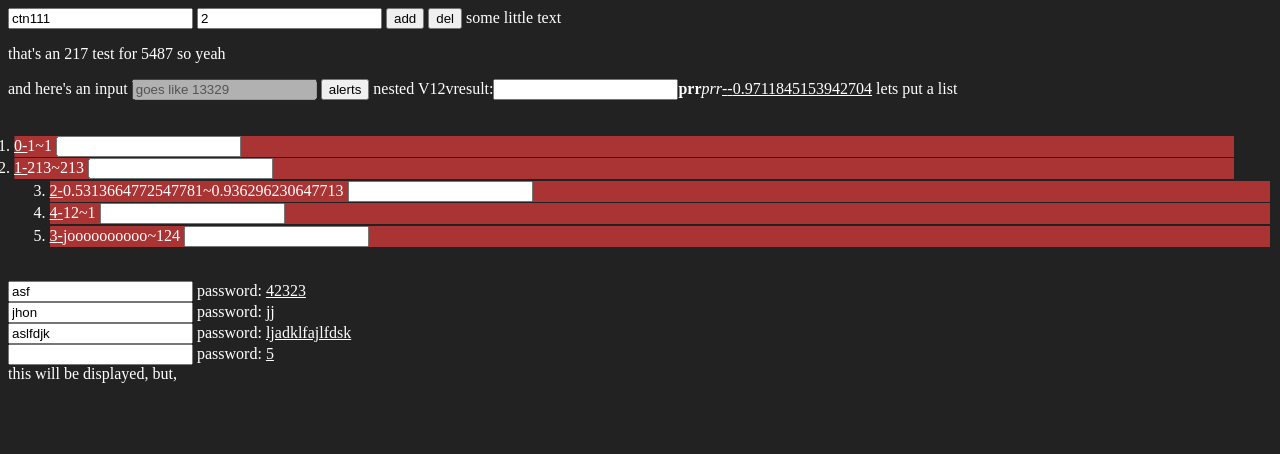
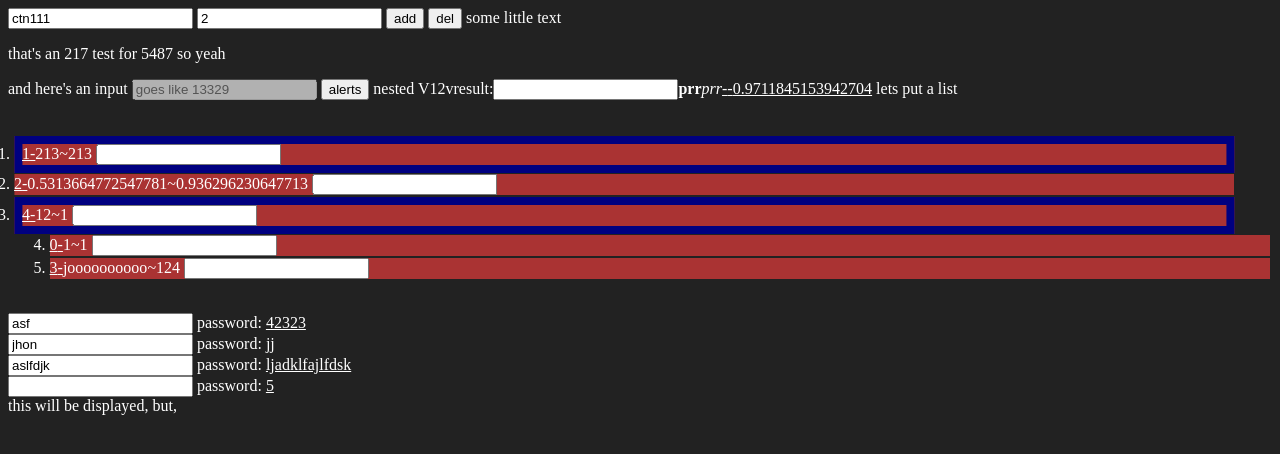
Before and after one commit to va9iff/vanyl, a plain HTML site: page samples/initial/index.html in a window 1280 px wide. Drawn offline with Linux system fonts and the light colour scheme.

Commit message:
add ${{ .className : true }} class feature; notes

```diff
--- a/samples/initial/app.js
+++ b/samples/initial/app.js
@@ -76,7 +76,7 @@ let myView = props => {
 	nested ${vicka}
 	lets put a list
 	<ol>
-		${arr.map((prop,i)=>v`<li ${{key: prop.key, keep:prop.keep || Math.random()>0.5}}><u>${i}-</u>${prop.key}~${prop.val} <input type="text"></li>`)}
+		${arr.map((prop,i)=>v`<li ${{key: prop.key, keep:prop.keep || Math.random()>0.5, ".highlight": Math.random()>0.7}}><u>${i}-</u>${prop.key}~${prop.val} <input type="text"></li>`)}
 	</ol>
 	${users.map(props=>userComponent(props))}
 	this will be displayed, but,
--- a/samples/initial/index.html
+++ b/samples/initial/index.html
@@ -20,7 +20,9 @@
 				transform: translateX(0);
 			}
 		}
-
+		.highlight{
+			border: 8px solid navy;
+		}
 		li{
 			animation-name: bring;
 			animation-duration: 200ms;
--- a/src/index.js
+++ b/src/index.js
@@ -106,12 +106,12 @@ export class Vanyl {
 
 			switch (data.handleType) {
 
-			case "__LIST__":
+			case "__LIST__": // arg is the array of vResults
 				let frag = document.createDocumentFragment()
 				for (let vResult of arg) {
 					let dataVanyl = data.vanyls[vResult.key] // take vResult in display
 					if (dataVanyl) {
-						console.log(vResult.keep)
+						// console.log(vResult.keep)
 						if (!vResult.keep) frag.appendChild(dataVanyl.topElement)
 						dataVanyl.updateWith(vResult) // I want it synchronous. so, we do a way around (look up)
 					} else {
@@ -131,15 +131,24 @@ export class Vanyl {
 				data.element.after(frag)
 				break
 
-			case "__TEXT__":
+			case "__TEXT__":  // arg is the dynamic text
 				data.element.nodeValue = arg
 				break
 
-			case "__PROPS__":
-				for (let key in arg) data.element[key] = arg[key]
+			case "__PROPS__": // arg is dynamic props object
+				for (let key in arg) {
+					switch (key[0]){
+						case ".":
+							if (arg[key]) data.element.classList.add(key.slice(1))
+							else data.element.classList.remove(key.slice(1))
+							break
+						default:
+							data.element[key] = arg[key]
+					}
+				}
 				break
 
-			case "__VRESULT__":
+			case "__VRESULT__": // arg is a vResult
 				if (data.vanyl.vResult.isSame(arg)) data.vanyl.updateWith(arg)
 				else {
 					data.vanyl.topElement?.remove()
```
